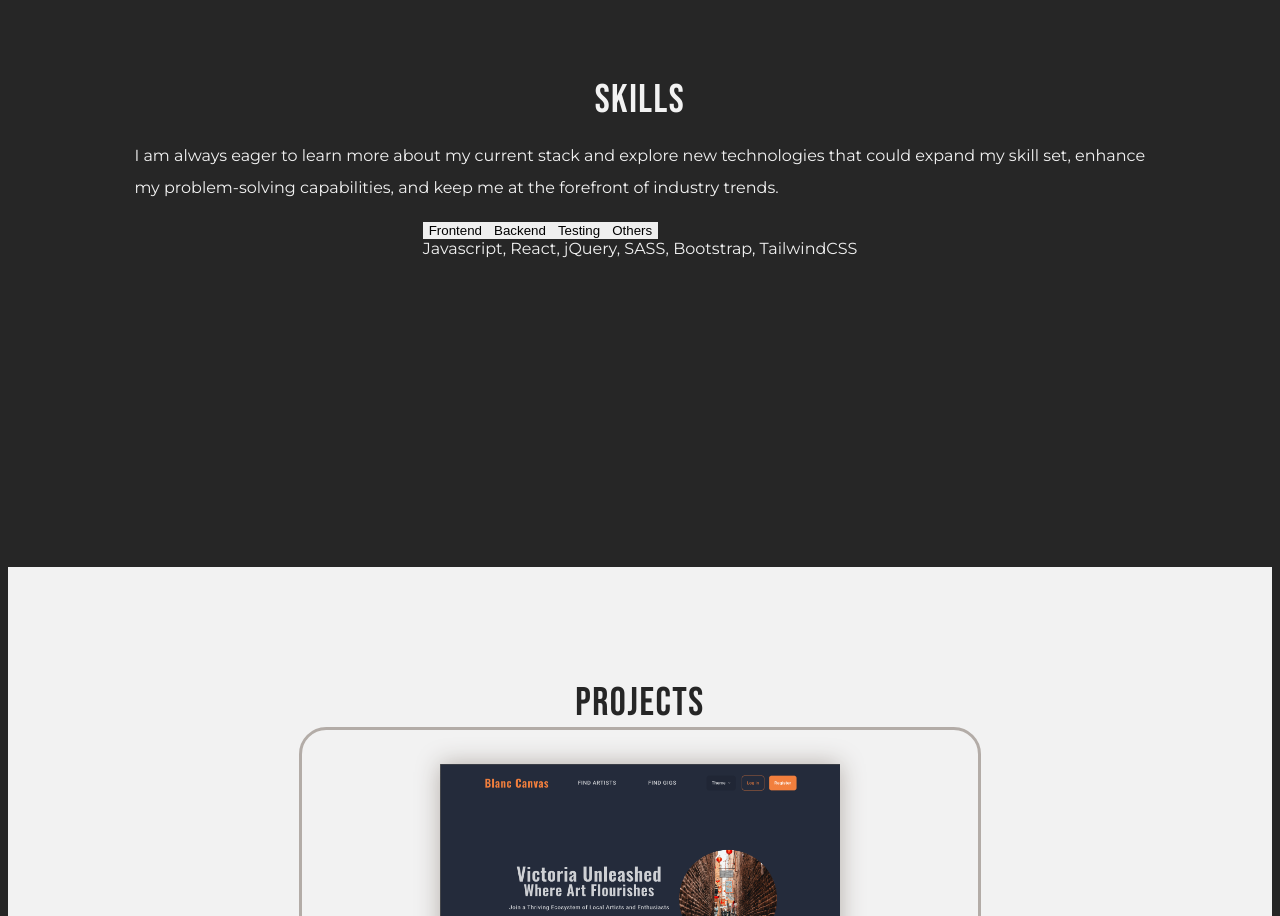
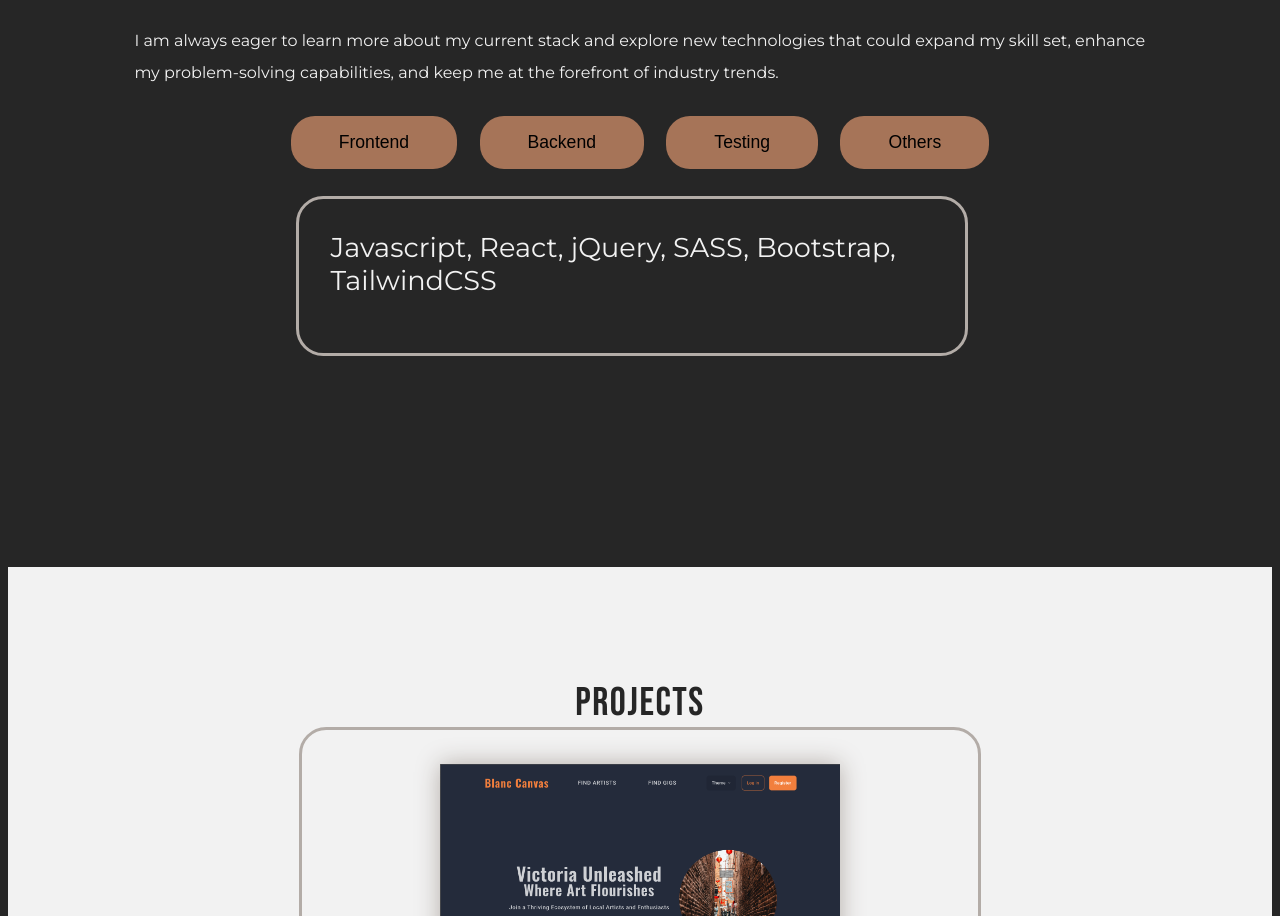
Before and after one commit to dodrin/portfolio, a React (Vite) app: page / in a window 1280 px wide. Shown: the part 1354-2270 px from the top of the page. Built offline with nearby package versions, Linux system fonts and the light colour scheme.

Commit message:
Add responsive style

```diff
--- a/src/styles/Skills.css
+++ b/src/styles/Skills.css
@@ -4,7 +4,6 @@
   flex-direction: column;
   justify-content: center;
   align-items: center;
-
 
   p {
     max-width: 80%;
@@ -15,4 +14,46 @@
     display: flex;
     justify-content: center;
   }
+
+  .tab-buttons {
+    button {
+      background-color: var(--btn-primary);
+      border-radius: 1rem;
+      padding: 0.3rem 0.7rem;
+      margin: 0.3rem;
+      font-family: "Josefin Sans", sans-serif;
+      font-size: 1rem;
+      cursor: pointer;
+    }
+  }
+
+  .tab-content {
+    width: 20rem;
+    height: 10rem;
+    padding: 2rem;
+    margin: 1rem;
+    font-size: 1.2rem;
+    word-spacing: 1.2;
+
+    border: solid 3px var(--contact-form);
+    border-radius: 1.7rem;
+  }
 }
+
+@media only screen and (min-width: 769px) {
+  .home__skills {
+    .tab-buttons {
+      button {
+        padding: 1rem 3rem;
+        border-radius: 1.5rem;
+        font-size: 1.1rem;
+        margin:0.7rem;
+      }
+    }
+
+    .tab-content {
+      width: 42rem;
+      font-size: 1.7rem;
+    }
+  }
+}
```
